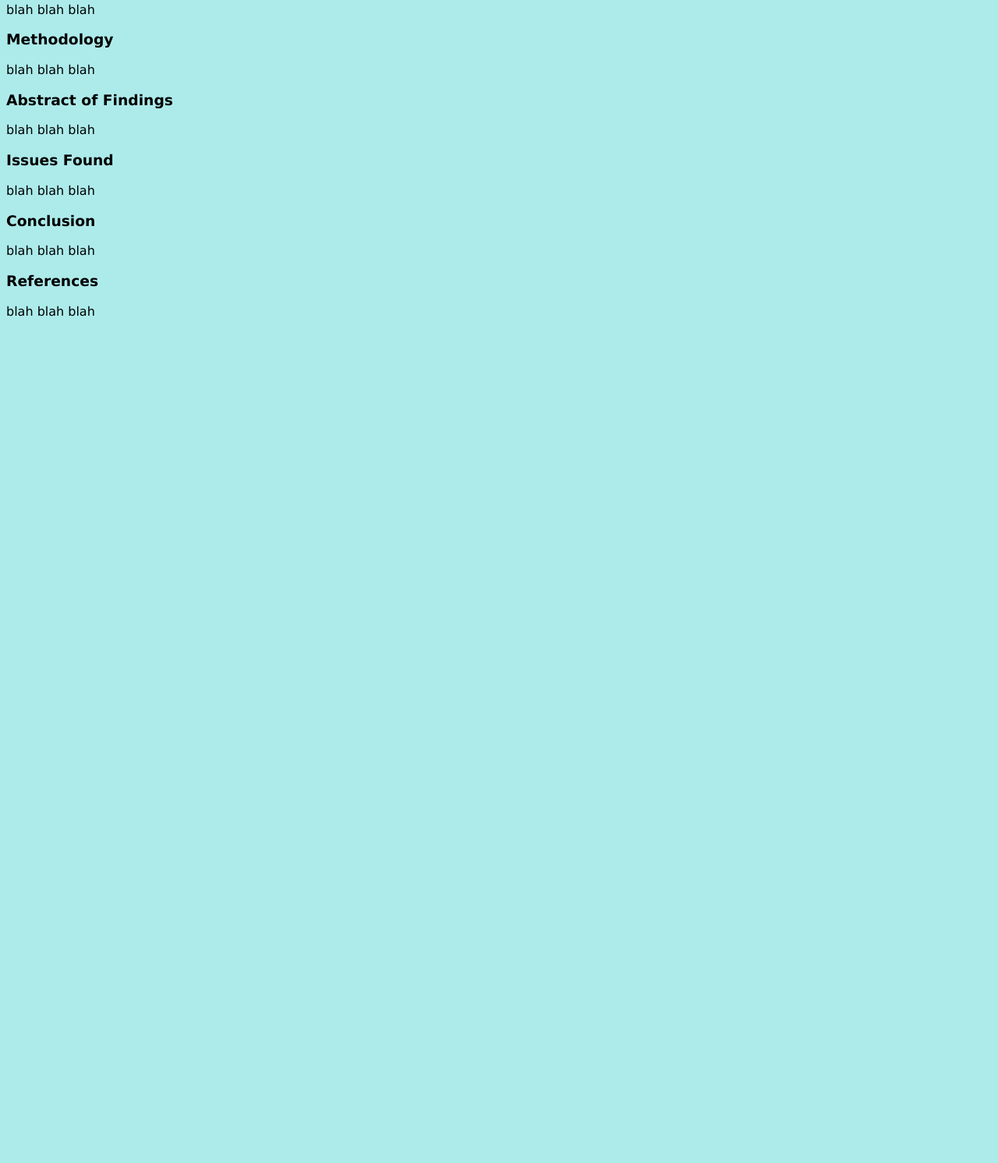
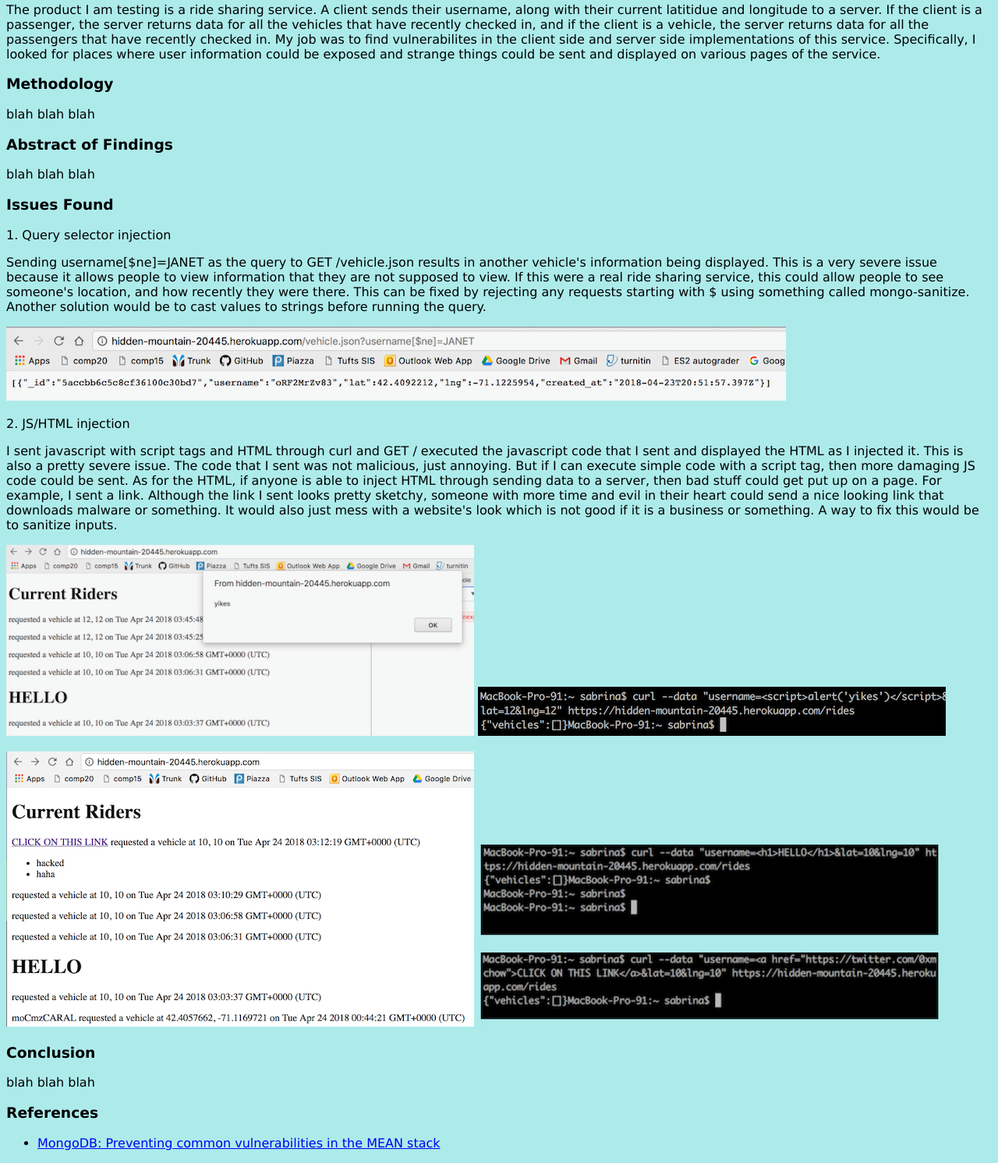
Before and after one commit to sabrina-miller/comp20-smiller, a plain HTML site: page security/index.html in a window 1280 px wide. Shown: the part 156-1648 px from the top of the page at 78% size. Before the commit the page ends 800 px from the top, so only its background shows below. Drawn offline with Linux system fonts and the light colour scheme.

Commit message:
Did some malicious stuff

```diff
--- a/notuber/notuber.js
+++ b/notuber/notuber.js
@@ -61,7 +61,7 @@ function renderMap() {
 
 function sendData() {
 	request = new XMLHttpRequest();
-	request.open("POST", "https://fast-gorge-76938.herokuapp.com/rides", true);
+	request.open("POST", "https://hidden-mountain-20445.herokuapp.com/rides", true);
 
 	// once data is done being received and status is 200, get data and
 	// parse it
--- a/security/index.html
+++ b/security/index.html
@@ -12,7 +12,8 @@
 <div class = "top"> <h1> COMP20, Assignment 4 <br/> Sabrina Miller </h1> </div>
 
 <h3> Introduction </h3>
-<p> blah blah blah </p>
+<p> The product I am testing is a ride sharing service. A client sends their username, along with their current latitidue and longitude to a server. If the client is a passenger, the server returns data for all the vehicles that have recently checked in, and if the client is a vehicle, the server returns data for all the passengers that have recently checked in. My job was to find vulnerabilites in the client side and server side implementations of this service. Specifically, I looked for places where user information could be exposed and strange things could be sent and displayed on various pages of the service.
+ </p>
 
 <h3> Methodology </h3>
 <p> blah blah blah </p>
@@ -21,13 +22,25 @@
 <p> blah blah blah </p>
 
 <h3> Issues Found </h3>
-<p> blah blah blah </p>
+<p> 1. Query selector injection
+	<p> Sending username[$ne]=JANET as the query to GET /vehicle.json results in another vehicle's information being displayed.
+	This is a very severe issue because it allows people to view information that they are not supposed to view. If this were a real ride sharing service, this could allow people to see someone's location, and how recently they were there. This can be fixed by rejecting any requests starting with $ using something called mongo-sanitize. Another solution would be to cast values to strings before running the query. </p>
+</p>
+<p> <img src = "notequal.png" alt = "Query selector injection screenshot"/> </p>
+<p> 2. JS/HTML injection
+	<p> I sent javascript with script tags and HTML through curl and GET / executed the javascript code that I sent and displayed the HTML as I injected it. This is also a pretty severe issue. The code that I sent was not malicious, just annoying. But if I can execute simple code with a script tag, then more damaging JS code could be sent. As for the HTML, if anyone is able to inject HTML through sending data to a server, then bad stuff could get put up on a page. For example, I sent a link. Although the link I sent looks pretty sketchy, someone with more time and evil in their heart could send a nice looking link that downloads malware or something. It would also just mess with a website's look which is not good if it is a business or something. A way to fix this would be to sanitize inputs.
+	</p>
+	<p> <img src = "yike.png" alt = "JS injection"/> <img src = "js_injection.png" alt = "JS injection" /> </p>
+	<p> <img src = "html_injection.png" alt = "HTML injection"/> <img src = "curl_html.png" alt = "Curl HTML injection"/> </p>
+</p>
 
 <h3> Conclusion </h3>
 <p> blah blah blah </p>
 
 <h3> References </h3>
-<p> blah blah blah </p>
+<ul>
+<li> <a href="https://www.synopsys.com/blogs/software-security/preventing-common-mean-stack-vulnerabilities/">MongoDB: Preventing common vulnerabilities in the MEAN stack</a> </li>
+</ul>
 
 </body>
 </html>
```
Also changed, not shown: security/curl_html.png (added), security/html_injection.png (added), security/js_injection.png (added), security/notequal.png (added), security/yike.png (added).
